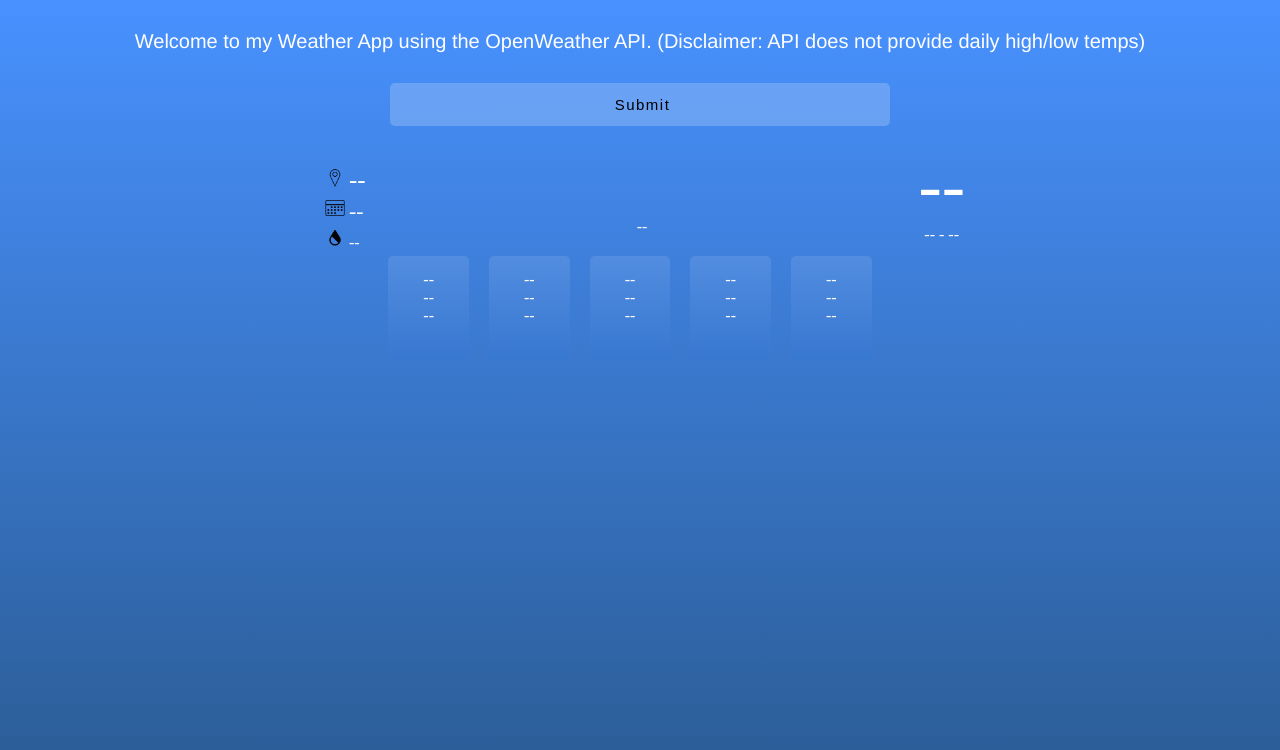
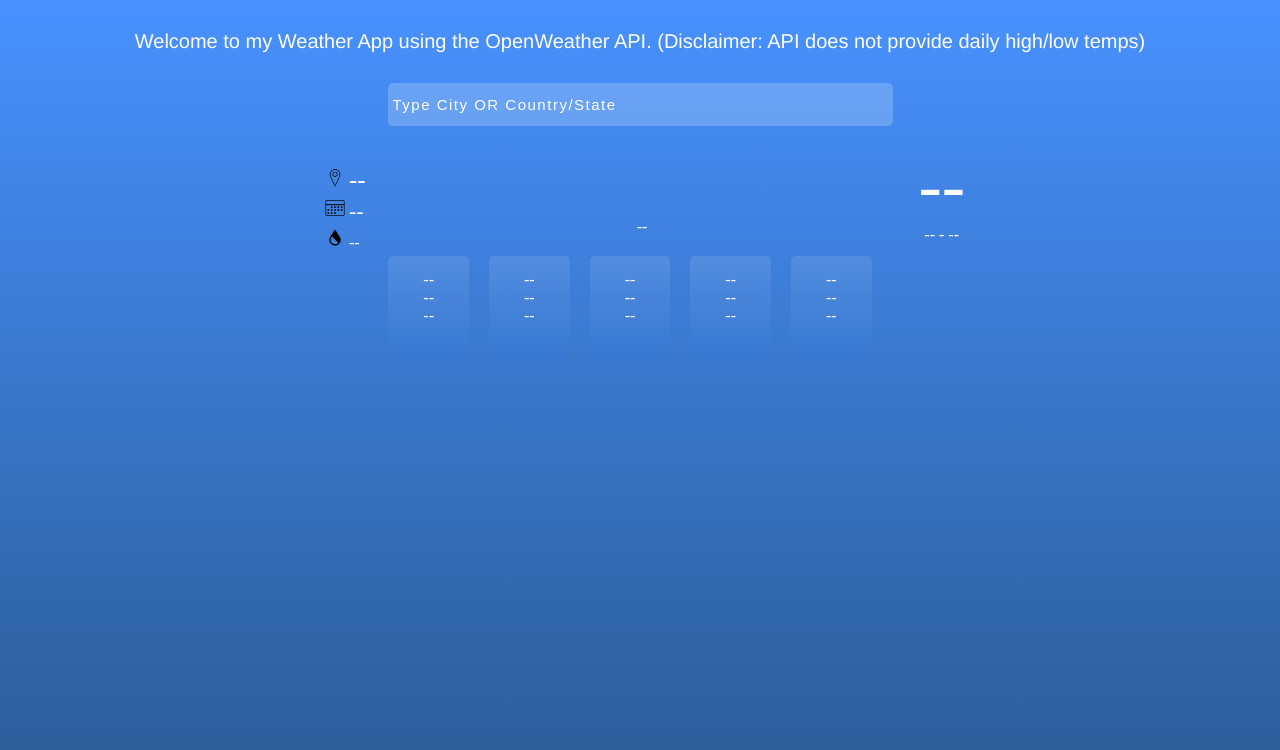
Before and after one commit to atainail/weather_app, a plain HTML site: page index.html in a window 1280 px wide. Drawn offline with Linux system fonts and the light colour scheme.

Commit message:
Add files via upload

```diff
--- a/index.html
+++ b/index.html
@@ -18,7 +18,7 @@
 
 
 <div class="search_area">
-    <input type="submit" class="user_input" placeholder="Type City OR Country/State">
+    <input type="input" class="user_input" placeholder="Type City OR Country/State">
     <div class="error">Please enter a valid location</div>
 </div>
 
```
